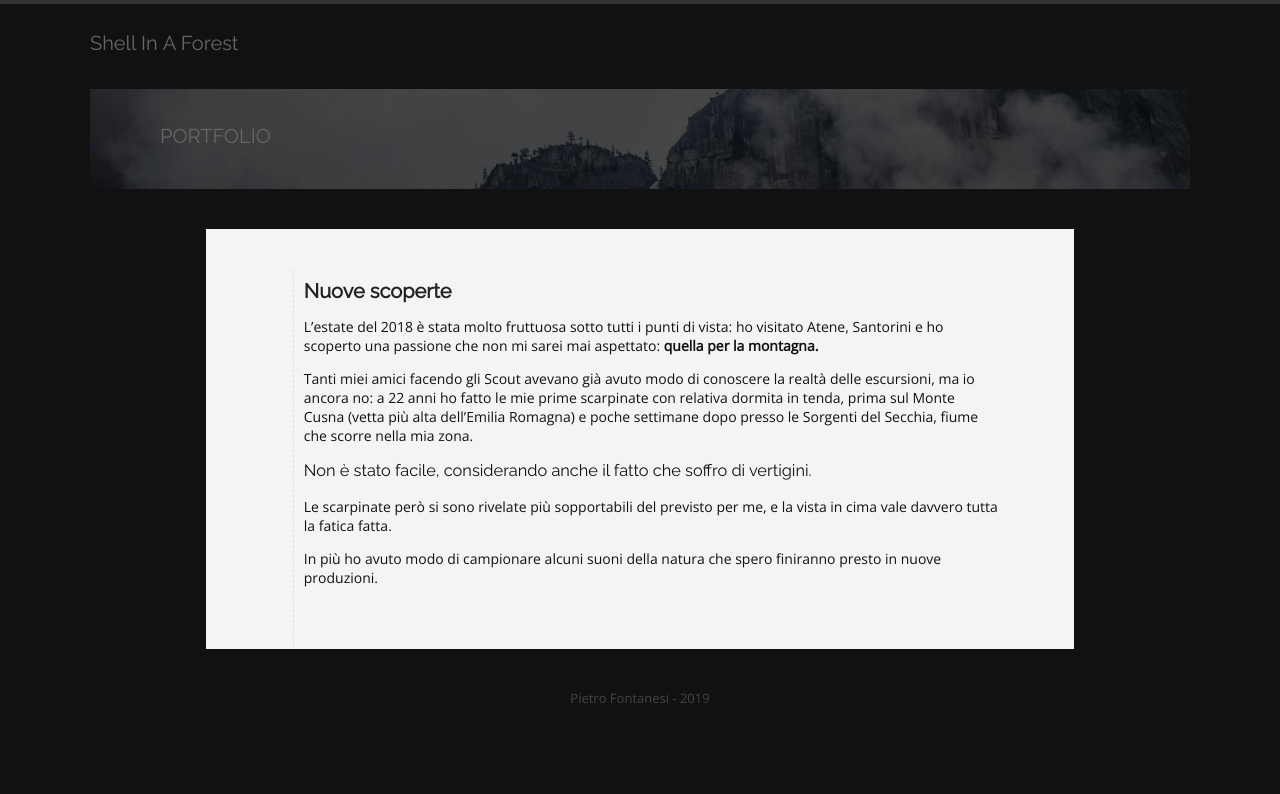
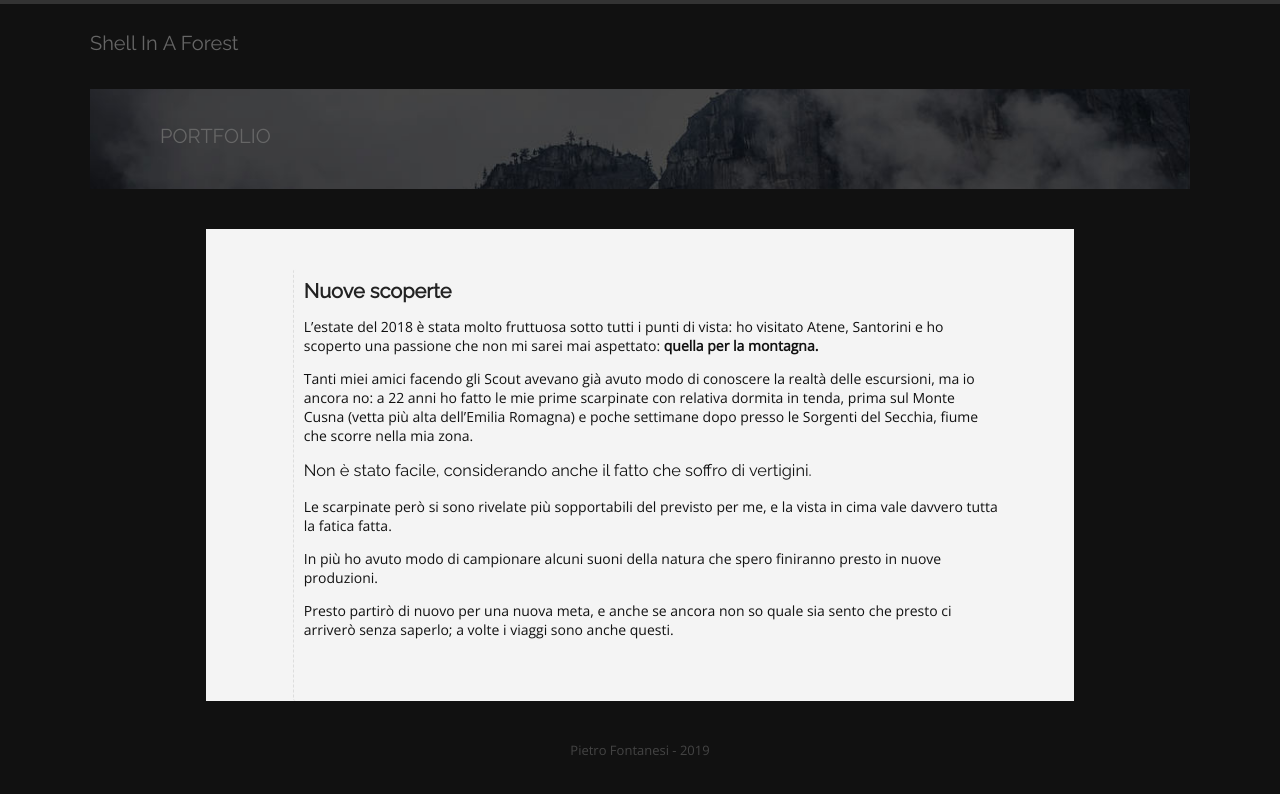
Before and after one commit to Pietrofontaz/pietrofontaz.github.io, a Jekyll site: the page built from _posts/2015-12-15-post2.md, in a window 1280 px wide. Shown: the top 794 px of the page. Built offline with Jekyll 4.4.1, drawn with Linux system fonts in a browser that asks for light colours; some web fonts are replaced; comment, search, counter and statistics services are not loaded.

Commit message:
Ultimi aggiornamenti?

```diff
--- a/_posts/2015-12-15-post2.md
+++ b/_posts/2015-12-15-post2.md
@@ -16,3 +16,5 @@ Tanti miei amici facendo gli Scout avevano già avuto modo di conoscere la realt
 Le scarpinate però si sono rivelate più sopportabili del previsto per me, e la vista in cima vale davvero tutta la fatica fatta.
 
 In più ho avuto modo di campionare alcuni suoni della natura che spero finiranno presto in nuove produzioni.
+
+Presto partirò di nuovo per una nuova meta, e anche se ancora non so quale sia sento che presto ci arriverò senza saperlo; a volte i viaggi sono anche questi.
--- a/portfolio.html
+++ b/portfolio.html
@@ -17,9 +17,6 @@ La raccolta di tutto ciò che ho fatto, in continuo aggiornamento.
 <b>BRANI AUDIO</b>
 </p>
 <p>
-<b>Lost In Space</b>
-</p>
-<p>
 <li><a href="https://pietrofontaz.github.io/blog/post6/">Lost In Space e Un fiume di Rotaie</a></li>
 </p>
 <p>
```
